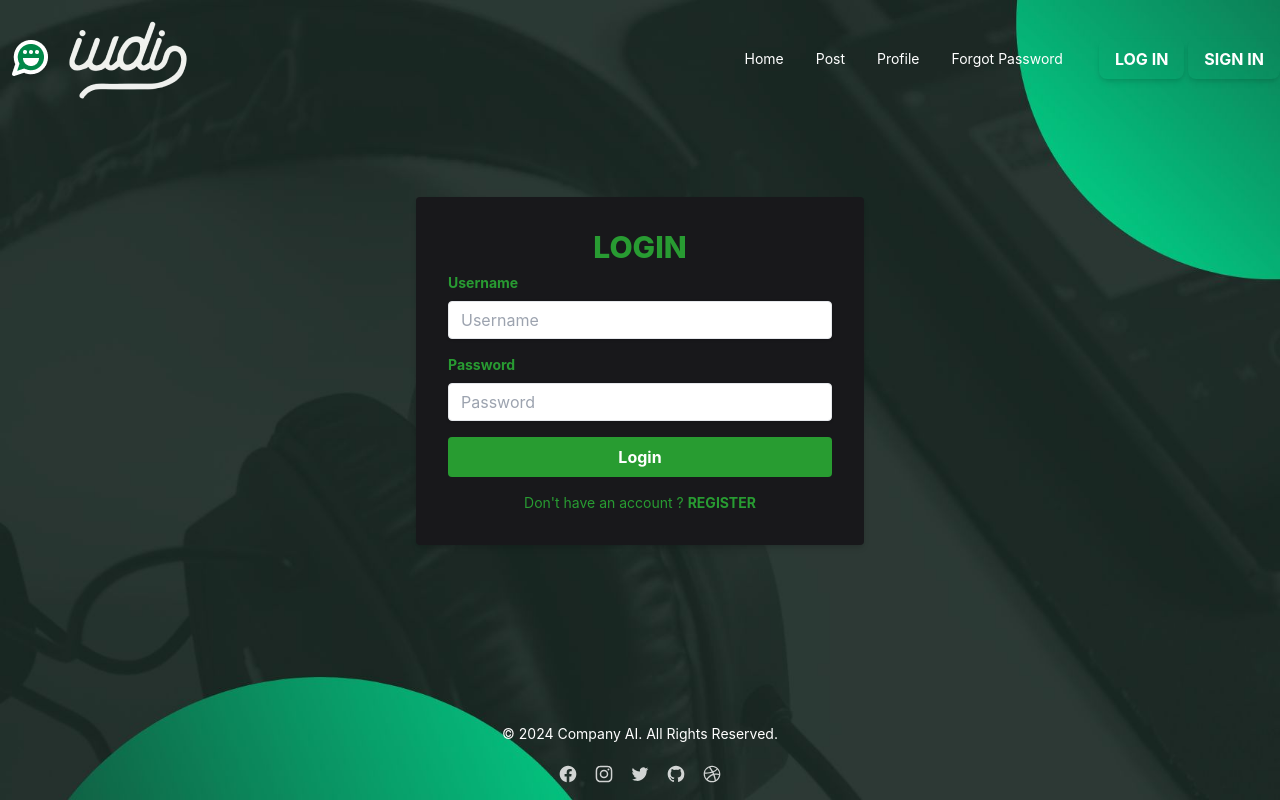
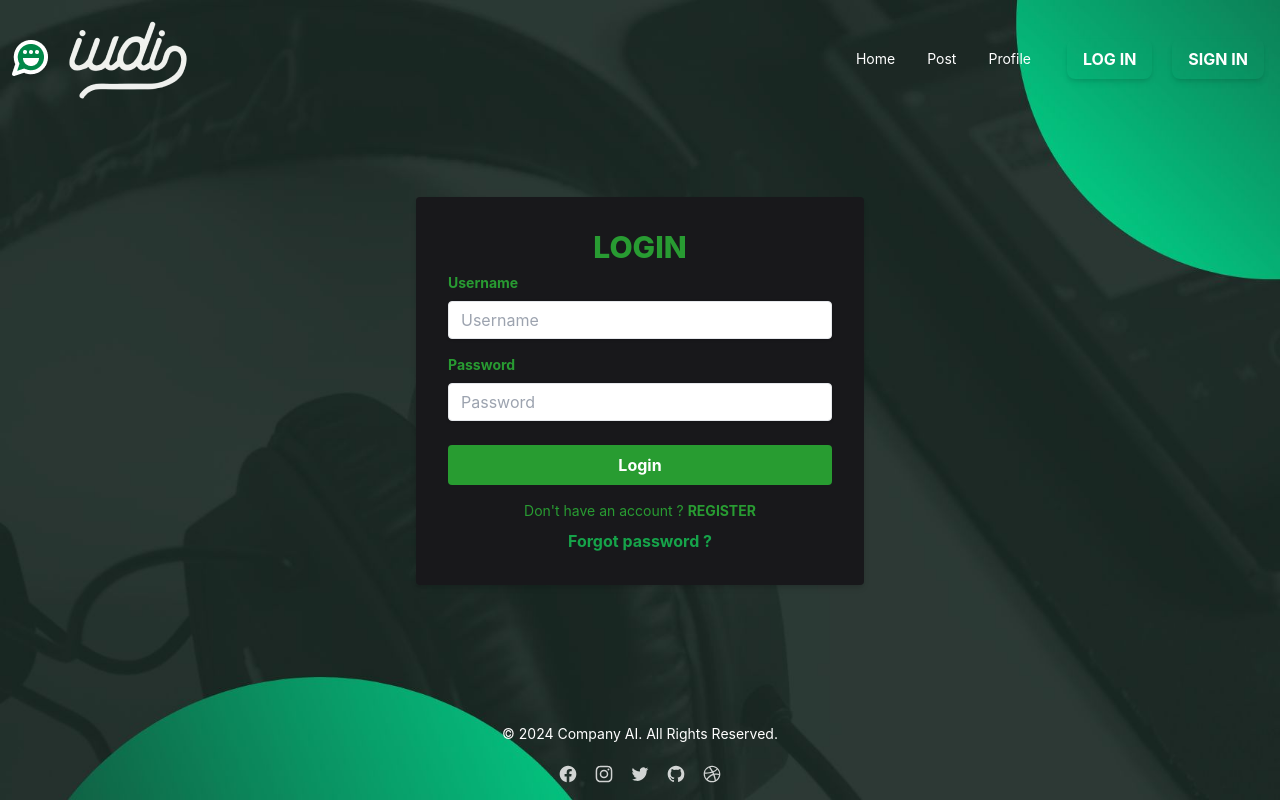
Before and after one commit to tolahung/IUDI-Frontend, a React (Create React App) app: page /login in a window 1280 px wide. Built offline with nearby package versions, Linux system fonts and the light colour scheme; no server answers.

Commit message:
upade register

```diff
--- a/src/components/Header/Header.jsx
+++ b/src/components/Header/Header.jsx
@@ -1,6 +1,5 @@
 import React, { useEffect, useState } from "react";
 import {
-  Navbar,
   MobileNav,
   Typography,
   Button,
@@ -58,16 +57,7 @@ const Header = () => {
           Profile
         </a>
       </Typography>
-      <Typography
-        as="li"
-        variant="small"
-        color="blue-gray"
-        className="p-1 font-normal"
-      >
-        <a href="forgot-password" className="flex items-center">
-          Forgot Password
-        </a>
-      </Typography>
+
     </ul>
   );
 
@@ -79,8 +69,7 @@ const Header = () => {
   };
   const handleLogout = () => {
     // eslint-disable-next-line no-restricted-globals
-    if (confirm("Bạn chắc khum?"))
-    {
+    if (confirm("Are you sure ? ")) {
       localStorage.removeItem("IuDiToken");
       window.location.href = "/";
     }
@@ -104,7 +93,7 @@ const Header = () => {
                 <Button
                   variant="text-white"
                   size="sm"
-                  className="hidden lg:inline-block"
+                  className="hidden lg:inline-block mr-4"
                   onClick={handleLogin}
                 >
                   <span>Log In</span>
@@ -114,21 +103,25 @@ const Header = () => {
                 <Button
                   variant="text-white"
                   size="sm"
-                  className="hidden lg:inline-block"
+                  className="hidden lg:inline-block mr-4"
                   onClick={handleLogout}
                 >
                   <span>Log Out</span>
                 </Button>
               )}
 
-              <Button
+         {
+          isLogin ? ('') : (
+                <Button
                 variant="gradient"
                 size="sm"
-                className="hidden lg:inline-block"
+                className="hidden lg:inline-block mr-4"
                 onClick={handleRegister}
               >
                 <span>Sign in</span>
               </Button>
+              )
+         }
             </div>
             <IconButton
               variant="text"
@@ -194,16 +187,6 @@ const Header = () => {
                 <span>Log In</span>
               </Button>
             )}
-
-            <Button
-              fullWidth
-              variant="gradient"
-              size="sm"
-              className=""
-              onClick={handleRegister}
-            >
-              <span>Sign in</span>
-            </Button>
           </div>
         </MobileNav>
       </div>
--- a/src/components/Login/Login.jsx
+++ b/src/components/Login/Login.jsx
@@ -1,10 +1,10 @@
-import React, { useState, useEffect } from "react";
+import React, { useEffect } from "react";
 import axios from "axios";
-import Modal from "../Modal/Modal";
+// import Modal from "../Modal/Modal";
 import Header from "../Header/Header";
 import Footer from "../Footer/Footer";
 import background from "../../images/background.jpg";
-import { ToastContainer, toast } from 'react-toastify';
+import { toast } from 'react-toastify';
 import 'react-toastify/dist/ReactToastify.css';
 import { useForm } from 'react-hook-form';
 import loginSchema from "../../schemas/login";
@@ -22,7 +22,7 @@ function LoginForm() {
 
   const { register,
     handleSubmit,
-    reset,
+    // reset,
     setValue,
     formState: { errors, isValid },
   } = useForm({ resolver: joiResolver(loginSchema) })
@@ -44,7 +44,7 @@ function LoginForm() {
 
   const navigate = useNavigate()
   const handleLogin = async (data) => {
-    if(isValid){
+    if (isValid) {
       try {
         const response = await axios.post("https://api.iudi.xyz/api/login", data);
 
@@ -65,7 +65,7 @@ function LoginForm() {
           progress: 1,
           theme: "light",
         });
-        setTimeout(navigate('/',5000))
+        setTimeout(navigate('/', 5000))
       } catch (error) {
         console.error("Error registering:", error);
         toast.error(`Register failed! ${error.response.data.message}`, { closeOnClick: true });
@@ -147,7 +147,7 @@ function LoginForm() {
                 style={{
                   background: "rgba(44,186,55,0.8127626050420168)",
                 }}
-                className="w-full py-2 px-4 font-bold rounded text-white focus:outline-none focus:shadow-outline"
+                className="w-full mt-2 py-2 px-4 font-bold rounded text-white focus:outline-none focus:shadow-outline"
                 type="submit"
               >
                 Login
@@ -164,6 +164,11 @@ function LoginForm() {
                 <strong>REGISTER</strong>
               </a>
             </p>
+            <p className="text-green-600 mt-2 text-center">
+              <a href="/forgot-password" className="text-200">
+                <strong>Forgot password ?</strong>
+              </a>
+            </p>
           </form>
         </div>
       </div>
--- a/src/components/Post/Posts.jsx
+++ b/src/components/Post/Posts.jsx
@@ -1,6 +1,6 @@
 import React, { useEffect, useState } from "react";
 import Header from "../Header/Header";
-import Footer from "../Footer/Footer";
+// import Footer from "../Footer/Footer";
 import PostUser from "./PostUser";
 import { Button, IconButton } from "@material-tailwind/react";
 import { ArrowRightIcon, ArrowLeftIcon } from "@heroicons/react/24/outline";
--- a/src/components/Profile/Profile.jsx
+++ b/src/components/Profile/Profile.jsx
@@ -115,10 +115,10 @@ function Profile() {
                   className="flex items-center justify-center w-max"
                   textGradient
                 >
-                  <FaPhone className="mr-3" />
+                  {/* <FaPhone className="mr-3" />
                   {profileData?.Users[0].Phone
                     ? profileData?.Users[0].Phone
-                    : "null"}
+                    : "null"} */}
                 </Typography>
 
                 <Typography
--- a/src/components/Register/Register.jsx
+++ b/src/components/Register/Register.jsx
@@ -16,7 +16,7 @@ const RegisterForm = () => {
     setValue,
     reset,
     formState: { errors, isValid },
-  } = useForm({ resolver: joiResolver(registerSchema)});
+  } = useForm({ resolver: joiResolver(registerSchema) });
 
   const getLocation = () => {
     if (navigator.geolocation) {
@@ -29,9 +29,9 @@ const RegisterForm = () => {
           'Longitude', longitude
         );
         setValue(
-          'avatarLink','https://encrypted-tbn0.gstatic.com/images?q=tbn%3AANd9GcS9Zde21fi2AnY9_C17tqYi8DO25lRM_yAa7Q&usqp=CAU&fbclid=IwAR16g1ONptpUiKuDIt37LRxU3FTZck1cv9HDywe9VWxWSQBwcuGNfB7JUw4'
+          'avatarLink', 'https://encrypted-tbn0.gstatic.com/images?q=tbn%3AANd9GcS9Zde21fi2AnY9_C17tqYi8DO25lRM_yAa7Q&usqp=CAU&fbclid=IwAR16g1ONptpUiKuDIt37LRxU3FTZck1cv9HDywe9VWxWSQBwcuGNfB7JUw4'
         )
-        setValue('LastLoginIP','1')
+        setValue('LastLoginIP', '1')
       });
 
     } else {
@@ -44,7 +44,7 @@ const RegisterForm = () => {
   }, []);
 
   const handleSubmitForm = async (data) => {
-    if(isValid){
+    if (isValid) {
       try {
         const response = await axios.post(
           "https://api.iudi.xyz/api/register",
@@ -53,7 +53,7 @@ const RegisterForm = () => {
         (response.data.status === 200) && toast.success("Register successfully!") && reset();
       } catch (error) {
         console.error("Error registering:", error);
-      toast.error(`Register failed! ${error.response.data.message}`, {closeOnClick:true});
+        toast.error(`Register failed! ${error.response.data.message}`, { closeOnClick: true });
       }
     }
   };
@@ -165,6 +165,26 @@ const RegisterForm = () => {
               name="LastLoginIP"
               {...register("LastLoginIP")}
             />
+                <label
+                  className="block text-gray-700 text-sm font-bold mb-2 mt-3"
+                  htmlFor="email"
+                  style={{
+                    color: "rgba(44,186,55,0.8127626050420168)",
+                  }}
+                >
+                  Gender
+                </label>
+
+                <select className="border rounded w-full py-2 px-3" id="gender" {...register("Gender")}>
+                  <option>Nam</option>
+                  <option>Nữ</option>
+                  <option>Đồng tính Nam</option>
+                  <option>Đồng tính nữ</option>
+                </select>
+                {errors.Gender && (
+                  <p className="text-red-500 text-sm font-bold mt-2"> {errors.Gender.message} </p>
+                )}
+
 
           </div>
           <div className="mb-4">
@@ -235,11 +255,11 @@ const RegisterForm = () => {
             </a>
           </p>
         </form>
-      </div>
+      </div >
 
       <Footer />
 
-    </div>
+    </div >
   );
 };
 
--- a/src/schemas/register.jsx
+++ b/src/schemas/register.jsx
@@ -4,6 +4,7 @@ const registerSchema = Joi.object({
     Username: Joi.string().required(),
     FullName: Joi.string().required(),
     Email: Joi.string().required(),
+    Gender: Joi.string().required(),
     Password: Joi.string().min(6).max(32).required().messages({
         'string.min': 'Password can\'t be less than 6 letters!',
         'string.max': 'Password can\'t be more than 32 letters!',
@@ -23,6 +24,7 @@ const registerSchema = Joi.object({
     Cf_Password: Joi.valid(Joi.ref('Password')).messages({
         'any.only':'Password no match!'
     })
+
 })
 
 export default registerSchema
```
Lines whose indentation alone changed are shown as unchanged.
